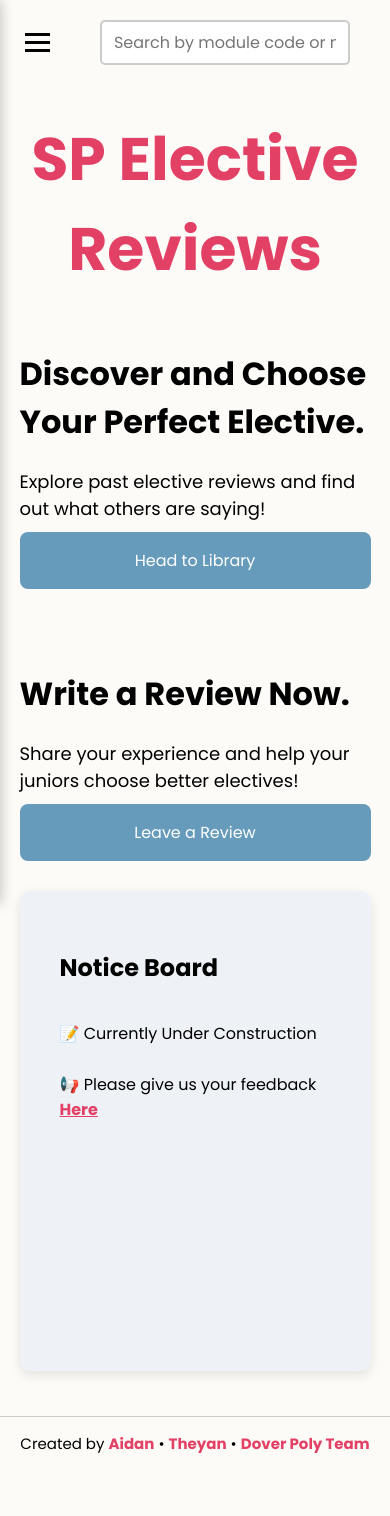
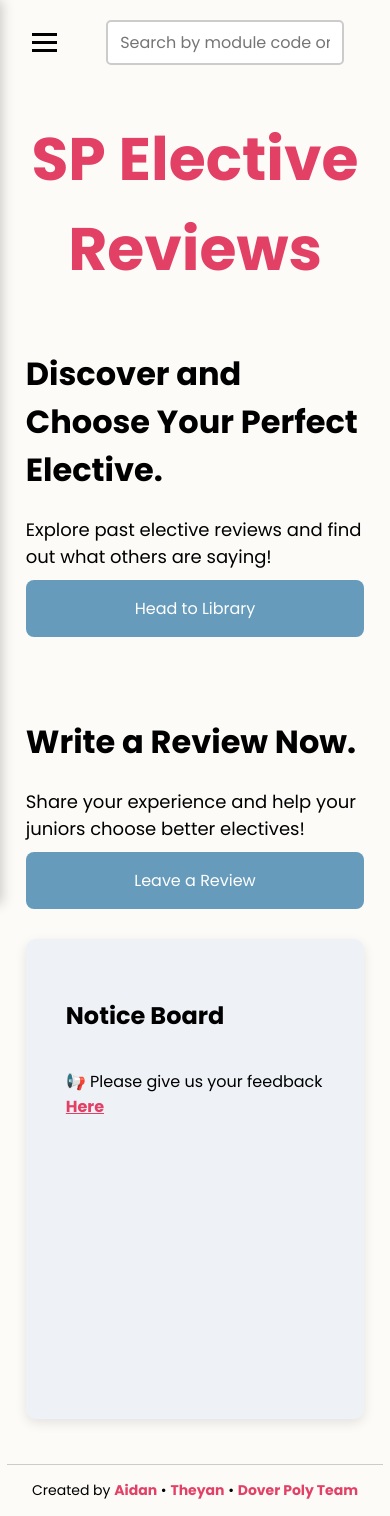
Before and after one commit to AidanG-05/sp-elective-site, a React (Vite) app in the folder elective-site/: page / in a window 390 px wide. Before the commit the page ends 1470 px from the top, so only its background shows below. Built offline with nearby package versions, Linux system fonts and the light colour scheme.

Commit message:
footer update

```diff
--- a/elective-site/src/App.jsx
+++ b/elective-site/src/App.jsx
@@ -53,7 +53,6 @@ function Home() {
         <div className="right-side">
           <div className="notice-board">
             <h2>Notice Board</h2>
-            <p>📝 Currently Under Construction</p>
             <p>📢 Please give us your feedback {feedbackForm}</p>
           </div>
         </div>
--- a/elective-site/src/index.css
+++ b/elective-site/src/index.css
@@ -809,13 +809,14 @@ a:visited {
     margin: 0 auto; /* center horizontally */
     padding: 0 1rem; /* optional small padding on sides */
   }
+
 }
 
 
 @media (max-width: 450px) {
   footer {
     font-family: 'Poppins';
-    font-size: 15px
+    font-size: 14px
   }
 
   .footer-container {
@@ -826,4 +827,9 @@ a:visited {
     border-top: 1px solid #ccc;
     margin-top:30px
   }
+
+  body {
+    padding-left:7px;
+    padding-right:7px;
+  }
 }
```
